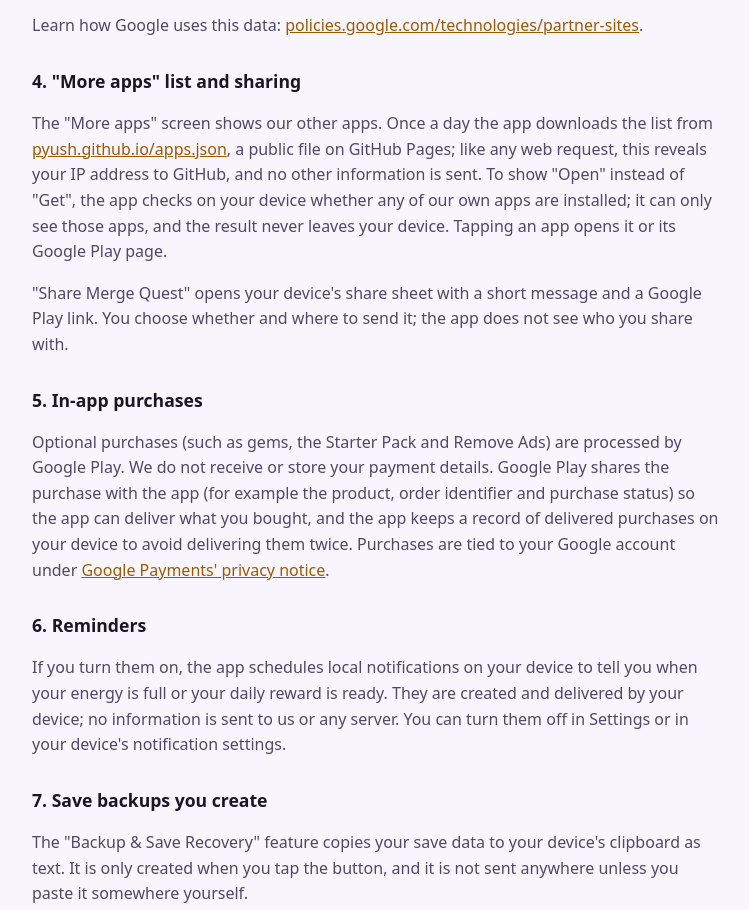
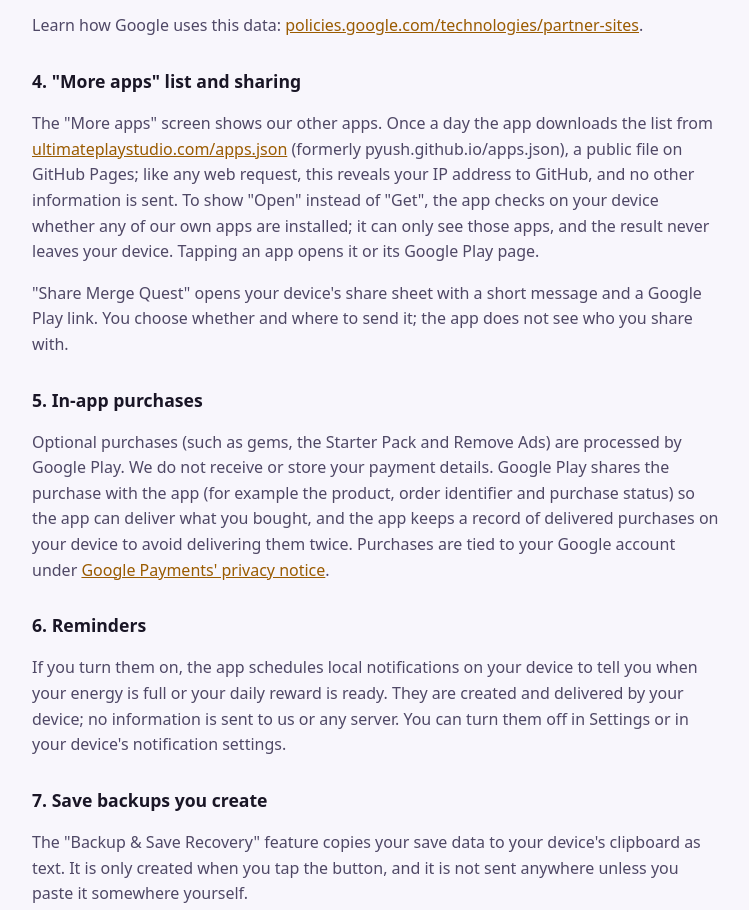
Before and after one commit to Pyush/mergequest-site, a plain HTML site: page privacy.html in a window 1280 px wide. Shown: the part 1423-2333 px from the top of the page, without its empty margins (264-1013 px from the left). Drawn offline with Linux system fonts and the light colour scheme.

Commit message:
Move links to ultimateplaystudio.com
pyush.github.io now redirects to ultimateplaystudio.com. "More apps" disclosures name both, since installed app versions still request the old address.

Co-Authored-By: Claude Opus 5.5 <noreply@anthropic.com>

```diff
--- a/privacy.html
+++ b/privacy.html
@@ -31,7 +31,7 @@
 <p>Learn how Google uses this data: <a href="https://policies.google.com/technologies/partner-sites">policies.google.com/technologies/partner-sites</a>.</p>
 
 <h2>4. "More apps" list and sharing</h2>
-<p>The "More apps" screen shows our other apps. Once a day the app downloads the list from <a href="https://pyush.github.io/apps.json">pyush.github.io/apps.json</a>, a public file on GitHub Pages; like any web request, this reveals your IP address to GitHub, and no other information is sent. To show "Open" instead of "Get", the app checks on your device whether any of our own apps are installed; it can only see those apps, and the result never leaves your device. Tapping an app opens it or its Google Play page.</p>
+<p>The "More apps" screen shows our other apps. Once a day the app downloads the list from <a href="https://ultimateplaystudio.com/apps.json">ultimateplaystudio.com/apps.json</a> (formerly pyush.github.io/apps.json), a public file on GitHub Pages; like any web request, this reveals your IP address to GitHub, and no other information is sent. To show "Open" instead of "Get", the app checks on your device whether any of our own apps are installed; it can only see those apps, and the result never leaves your device. Tapping an app opens it or its Google Play page.</p>
 <p>"Share Merge Quest" opens your device's share sheet with a short message and a Google Play link. You choose whether and where to send it; the app does not see who you share with.</p>
 
 <h2>5. In-app purchases</h2>
```
